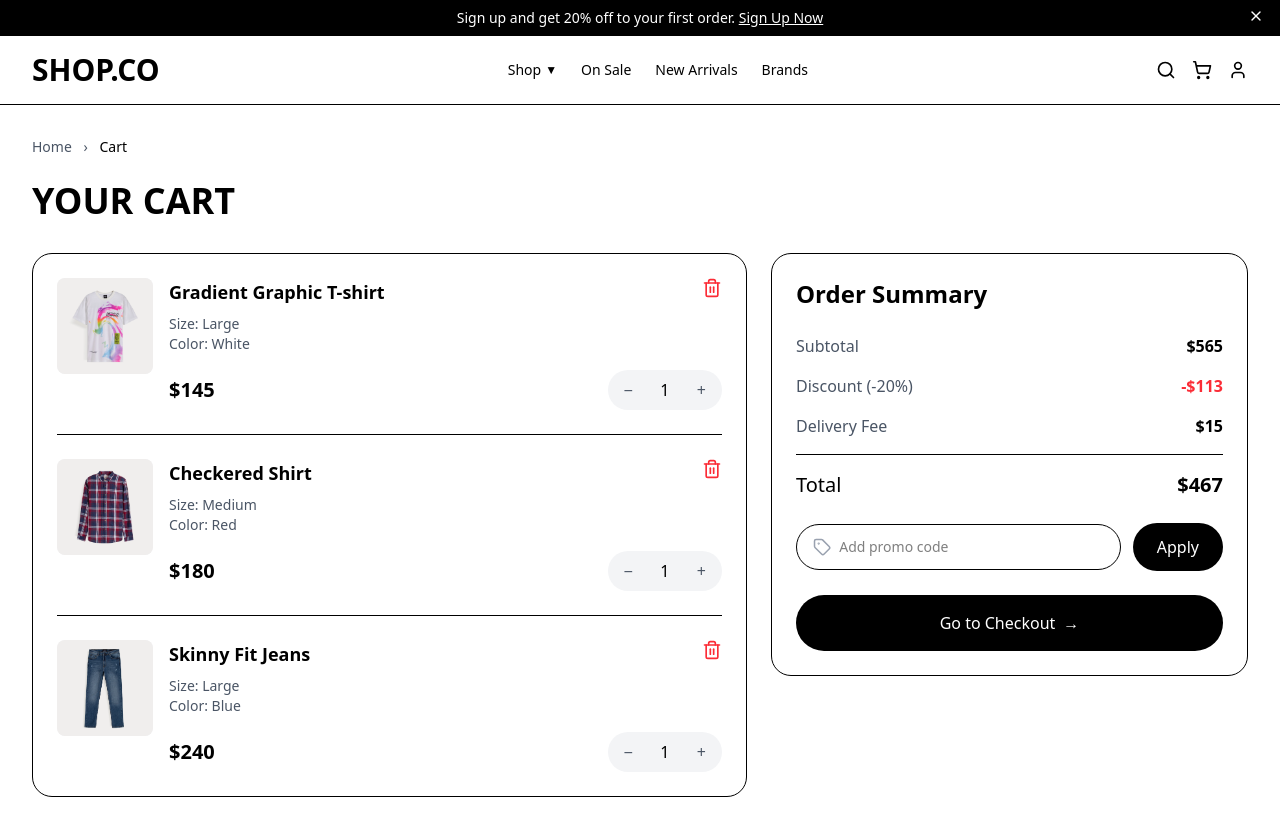
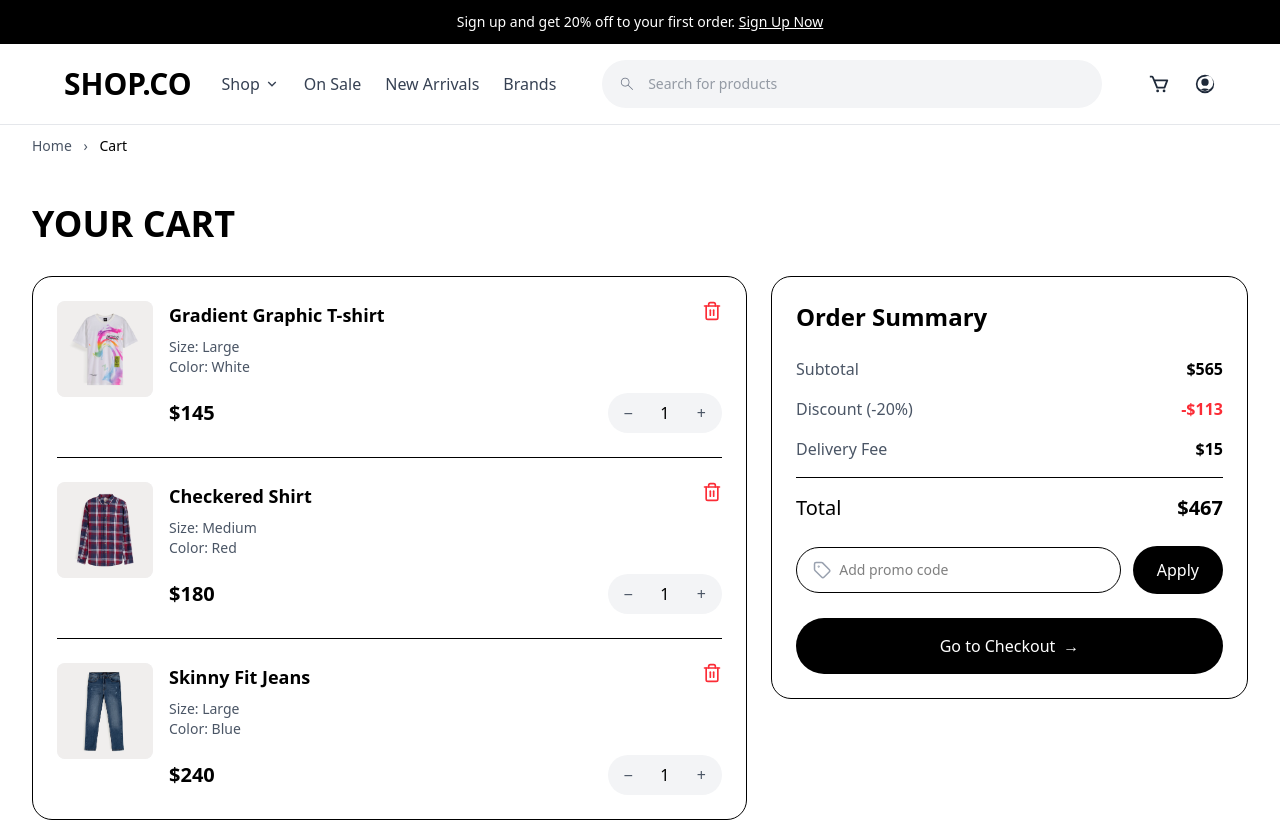
Before and after one commit to TalibBaig7/E-commmerce, a React (Vite) app: page /cart in a window 1280 px wide. Shown: the top 822 px of the page. Built offline with nearby package versions, Linux system fonts and the light colour scheme.

Commit message:
Issues resolved

```diff
--- a/src/App.jsx
+++ b/src/App.jsx
@@ -1,27 +1,34 @@
+import { useEffect } from "react";
+import { useLocation, Routes, Route } from "react-router-dom";
 import Home from "./Components/Home";
-import Footer from "./Footer";
-import ProductDetailPage from "./Productdetail";
-import Casual from "./Casual";
-import ShoppingCartPage from "./ShoppingCartPage";
-import { BrowserRouter as Router, Routes, Route } from "react-router-dom";
+import ProductdetailPage from "./Productdetail"; // ✅ Components/ HATA DO!
+import Casual from "./Casual"; // ✅ Components/ HATA DO!
+import ShoppingCartPage from "./ShoppingCartPage"; // ✅ Components/ HATA DO!
+import Layout from "./Components/Layout";
 
-function HomePage() {
-  return (
-    <div>
-      <Home />
-      <Footer />
-    </div>
-  );
+function ScrollToTop() {
+  const { pathname } = useLocation();
+
+  useEffect(() => {
+    window.scrollTo(0, 0);
+  }, [pathname]);
+
+  return null;
 }
 
 function App() {
   return (
-    <Routes>
-      <Route path="/" element={<HomePage />} />
-      <Route path="/product-detail" element={<ProductDetailPage />} />
-      <Route path="/casual" element={<Casual />} />
-      <Route path="/cart" element={<ShoppingCartPage />} />
-    </Routes>
+    <>
+      <ScrollToTop />
+      <Routes>
+        <Route element={<Layout />}>
+          <Route path="/" element={<Home />} />
+          <Route path="/product-detail" element={<ProductdetailPage />} />
+          <Route path="/casual" element={<Casual />} />
+          <Route path="/cart" element={<ShoppingCartPage />} />
+        </Route>
+      </Routes>
+    </>
   );
 }
 
--- a/src/Casual.jsx
+++ b/src/Casual.jsx
@@ -1,18 +1,12 @@
-// Casual.jsx
 import React, { useState } from "react";
 import {
   ChevronDown,
   ChevronRight,
   SlidersHorizontal,
   X,
-  Search,
-  ShoppingCart,
-  User,
   ChevronLeft,
 } from "lucide-react";
-
 import { useNavigate, Link } from "react-router-dom";
-import Footer from "./Footer";
 
 export default function CategoryPage() {
   const navigate = useNavigate();
@@ -287,66 +281,7 @@ export default function CategoryPage() {
   );
 
   return (
-    <div className="min-h-screen bg-white">
-      {/* Header */}
-      <header className="border-b border-gray-200 bg-white sticky top-0 z-40">
-        <div className="bg-black text-white text-center py-2 text-sm">
-          Sign up and get 20% off your first order.{" "}
-          <span className="underline cursor-pointer">Sign Up Now</span>
-        </div>
-        <div className="max-w-7xl mx-auto px-4 sm:px-6 lg:px-8">
-          <div className="flex items-center justify-between h-16">
-            <div className="flex items-center gap-4">
-              <button
-                onClick={() => setShowMobileFilters(true)}
-                className="lg:hidden"
-              >
-                <SlidersHorizontal size={20} />
-              </button>
-              <div className="text-2xl font-bold">SHOP.CO</div>
-            </div>
-            <nav className="hidden md:flex space-x-6">
-              <a
-                href="#"
-                className="text-gray-700 hover:text-black flex items-center gap-1"
-              >
-                Shop <ChevronDown size={16} />
-              </a>
-              <a href="#" className="text-gray-700 hover:text-black">
-                On Sale
-              </a>
-              <a href="#" className="text-gray-700 hover:text-black">
-                New Arrivals
-              </a>
-              <a href="#" className="text-gray-700 hover:text-black">
-                Brands
-              </a>
-            </nav>
-            <div className="flex items-center gap-4">
-              <div className="hidden md:block">
-                <div className="relative">
-                  <Search
-                    className="absolute left-3 top-1/2 -translate-y-1/2 text-gray-400"
-                    size={18}
-                  />
-                  <input
-                    type="text"
-                    placeholder="Search for products..."
-                    className="pl-10 pr-4 py-2 bg-gray-100 rounded-full w-64"
-                  />
-                </div>
-              </div>
-              <button className="p-2">
-                <ShoppingCart size={20} />
-              </button>
-              <button className="p-2">
-                <User size={20} />
-              </button>
-            </div>
-          </div>
-        </div>
-      </header>
-
+    <div>
       {/* Breadcrumb */}
       <div className="max-w-7xl mx-auto px-4 sm:px-6 lg:px-8 py-5">
         <div className="flex items-center text-sm text-gray-500">
@@ -358,10 +293,10 @@ export default function CategoryPage() {
         </div>
       </div>
 
-      {/* Main Content - FIXED RESPONSIVE LAYOUT */}
+      {/* Main Content */}
       <div className="max-w-7xl mx-auto px-4 sm:px-6 lg:px-8 pb-12">
         <div className="flex flex-col lg:flex-row gap-6">
-          {/* Desktop Filters - FIXED */}
+          {/* Desktop Filters */}
           <div className="hidden lg:block w-full lg:w-[295px] lg:sticky lg:top-24 lg:self-start">
             <FilterSection />
           </div>
@@ -383,11 +318,19 @@ export default function CategoryPage() {
             </div>
           )}
 
-          {/* Products Grid - FIXED */}
+          {/* Products Grid */}
           <div className="flex-1 w-full lg:w-auto">
-            {/* Header - FIXED */}
+            {/* Header */}
             <div className="flex flex-col sm:flex-row items-start sm:items-center justify-between mb-6 gap-4">
-              <h1 className="text-2xl sm:text-3xl font-bold">Casual</h1>
+              <div className="flex items-center gap-4 w-full sm:w-auto">
+                <button
+                  onClick={() => setShowMobileFilters(true)}
+                  className="lg:hidden p-2 border border-gray-200 rounded-lg"
+                >
+                  <SlidersHorizontal size={20} />
+                </button>
+                <h1 className="text-2xl sm:text-3xl font-bold">Casual</h1>
+              </div>
               <div className="flex flex-col sm:flex-row items-start sm:items-center gap-2 text-xs sm:text-sm text-gray-600 w-full sm:w-auto">
                 <span className="whitespace-nowrap">
                   Showing 1-10 of 100 Products
@@ -403,7 +346,7 @@ export default function CategoryPage() {
               </div>
             </div>
 
-            {/* Products Grid - FIXED */}
+            {/* Products Grid */}
             <div className="grid grid-cols-1 sm:grid-cols-2 xl:grid-cols-3 gap-4 sm:gap-6">
               {products.map((product) => (
                 <div
@@ -449,7 +392,7 @@ export default function CategoryPage() {
               ))}
             </div>
 
-            {/* Pagination - FIXED */}
+            {/* Pagination */}
             <div className="flex flex-col sm:flex-row items-center justify-between mt-8 pt-8 border-t border-gray-200 gap-4">
               <button className="flex items-center gap-2 px-3 py-2 sm:px-4 text-sm border border-gray-200 rounded-lg hover:bg-gray-50 w-full sm:w-auto justify-center">
                 <ChevronLeft size={18} />
@@ -475,7 +418,6 @@ export default function CategoryPage() {
           </div>
         </div>
       </div>
-      <Footer />
     </div>
   );
 }
--- a/src/Components/Home.jsx
+++ b/src/Components/Home.jsx
@@ -1,6 +1,5 @@
 import React from "react";
-import TopBar from "./TopBar";
-import NavBar from "./NavBar";
+
 import HeroSection from "./Herosection";
 import BrandSection from "./BrandSection";
 import Card from "./Card";
@@ -10,8 +9,6 @@ import Browse from "./Browse";
 function Home() {
   return (
     <div className="min-h-screen w-screen overflow-x-hidden bg-white">
-      <TopBar />
-      <NavBar />
       <HeroSection />
       <BrandSection />
       <Card />
--- /dev/null
+++ b/src/Components/Layout.jsx
@@ -0,0 +1,24 @@
+// Layout.jsx
+import React from "react";
+import { Outlet } from "react-router-dom";
+import NavBar from "./NavBar";
+import TopBar from "./TopBar";
+import Footer from "../Footer";
+
+export default function Layout() {
+  return (
+    <div className="min-h-screen bg-white">
+      <div className="fixed top-0 left-0 right-0 z-50 bg-white">
+        <TopBar />
+        <NavBar />
+      </div>
+
+      <main className="pt-[120px]">
+        {" "}
+        <Outlet />
+      </main>
+
+      <Footer />
+    </div>
+  );
+}
--- a/src/Productdetail.jsx
+++ b/src/Productdetail.jsx
@@ -8,7 +8,6 @@ import {
   Plus,
 } from "lucide-react";
 import { useNavigate, Link } from "react-router-dom";
-import Footer from "./Footer";
 
 export default function ProductDetailPage() {
   const navigate = useNavigate();
@@ -103,37 +102,8 @@ export default function ProductDetailPage() {
   ];
 
   return (
-    <div className="min-h-screen bg-white">
-      <header className="border-b border-gray-200">
-        <div className="max-w-7xl mx-auto px-4 sm:px-6 lg:px-8">
-          <div className="flex items-center justify-between h-16">
-            <div className="text-2xl font-bold">SHOP.CO</div>
-            <nav className="hidden md:flex space-x-8">
-              <Link to="/" className="text-gray-700 hover:text-black">
-                Shop
-              </Link>
-              <a href="#" className="text-gray-700 hover:text-black">
-                On Sale
-              </a>
-              <a href="#" className="text-gray-700 hover:text-black">
-                New Arrivals
-              </a>
-              <a href="#" className="text-gray-700 hover:text-black">
-                Brands
-              </a>
-            </nav>
-            <div className="flex items-center space-x-4">
-              <button className="p-2">
-                <Heart size={20} />
-              </button>
-              <button className="p-2" onClick={() => navigate("/cart")}>
-                <ShoppingCart size={20} />
-              </button>
-            </div>
-          </div>
-        </div>
-      </header>
-
+    <div>
+      {/* Breadcrumb */}
       <div className="max-w-7xl mx-auto px-4 sm:px-6 lg:px-8 py-4">
         <div className="flex items-center text-sm text-gray-500">
           <Link to="/" className="hover:text-black">
@@ -152,6 +122,7 @@ export default function ProductDetailPage() {
         </div>
       </div>
 
+      {/* Product Details */}
       <div className="max-w-7xl mx-auto px-4 sm:px-6 lg:px-8 py-8">
         <div className="grid grid-cols-1 lg:grid-cols-2 gap-12">
           <div className="flex gap-4">
@@ -273,6 +244,7 @@ export default function ProductDetailPage() {
           </div>
         </div>
 
+        {/* Reviews Section */}
         <div className="mt-16">
           <div className="border-b border-gray-200">
             <div className="flex gap-8">
@@ -339,6 +311,7 @@ export default function ProductDetailPage() {
           </div>
         </div>
 
+        {/* Related Products */}
         {(activeTab === "details" || activeTab === "faq") && (
           <div className="mt-16">
             <h2 className="text-3xl font-bold text-center mb-8">
@@ -373,7 +346,6 @@ export default function ProductDetailPage() {
           </div>
         )}
       </div>
-      <Footer />
     </div>
   );
 }
--- a/src/ShoppingCartPage.jsx
+++ b/src/ShoppingCartPage.jsx
@@ -1,8 +1,6 @@
 import React, { useState } from "react";
-import { ShoppingCart, Search, User, Menu, X, Trash2, Tag } from "lucide-react";
-
-import { useNavigate, Link } from "react-router-dom";
-import Footer from "./Footer";
+import { Trash2, Tag } from "lucide-react";
+import { Link } from "react-router-dom";
 
 export default function ShoppingCartPage() {
   const [cartItems, setCartItems] = useState([
@@ -60,52 +58,20 @@ export default function ShoppingCartPage() {
   const total = subtotal - discount + deliveryFee;
 
   return (
-    <div className="min-h-screen bg-white">
-      <div className="bg-black text-white text-center py-2 px-4 text-sm">
-        Sign up and get 20% off to your first order.{" "}
-        <span className="underline cursor-pointer">Sign Up Now</span>
-        <button className="absolute right-4 top-2 md:top-2">
-          <X size={16} />
-        </button>
-      </div>
-
-      <header className="border-b px-4 md:px-8 py-4">
-        <div className="max-w-[1440px] mx-auto flex items-center justify-between">
-          <div className="flex items-center gap-4">
-            <Menu className="md:hidden" size={24} />
-            <h1 className="text-2xl md:text-3xl font-bold">SHOP.CO</h1>
-          </div>
-          <nav className="hidden md:flex items-center gap-6 text-sm">
-            <button className="flex items-center gap-1">
-              Shop <span className="text-xs">▼</span>
-            </button>
-            <a href="#" className="hover:underline">
-              On Sale
-            </a>
-            <a href="#" className="hover:underline">
-              New Arrivals
-            </a>
-            <a href="#" className="hover:underline">
-              Brands
-            </a>
-          </nav>
-          <div className="flex items-center gap-4">
-            <Search size={20} />
-            <ShoppingCart size={20} />
-            <User size={20} />
-          </div>
-        </div>
-      </header>
-
-      <main className="max-w-[1440px] mx-auto px-4 md:px-8 py-6 md:py-8">
-        <div className="text-sm text-gray-600 mb-6">
+    <div>
+      {/* Breadcrumb */}
+      <div className="max-w-[1440px] mx-auto px-4 md:px-8 py-4">
+        <div className="text-sm text-gray-600">
           <Link to="/" className="hover:text-black">
             Home
           </Link>{" "}
           <span className="mx-2">›</span>{" "}
           <span className="text-black">Cart</span>
         </div>
+      </div>
 
+      {/* Main Content */}
+      <main className="max-w-[1440px] mx-auto px-4 md:px-8 py-6 md:py-8">
         <h2 className="text-3xl md:text-4xl font-bold mb-6 md:mb-8">
           YOUR CART
         </h2>
@@ -209,7 +175,6 @@ export default function ShoppingCartPage() {
           </div>
         </div>
       </main>
-      <Footer />
     </div>
   );
 }
```
